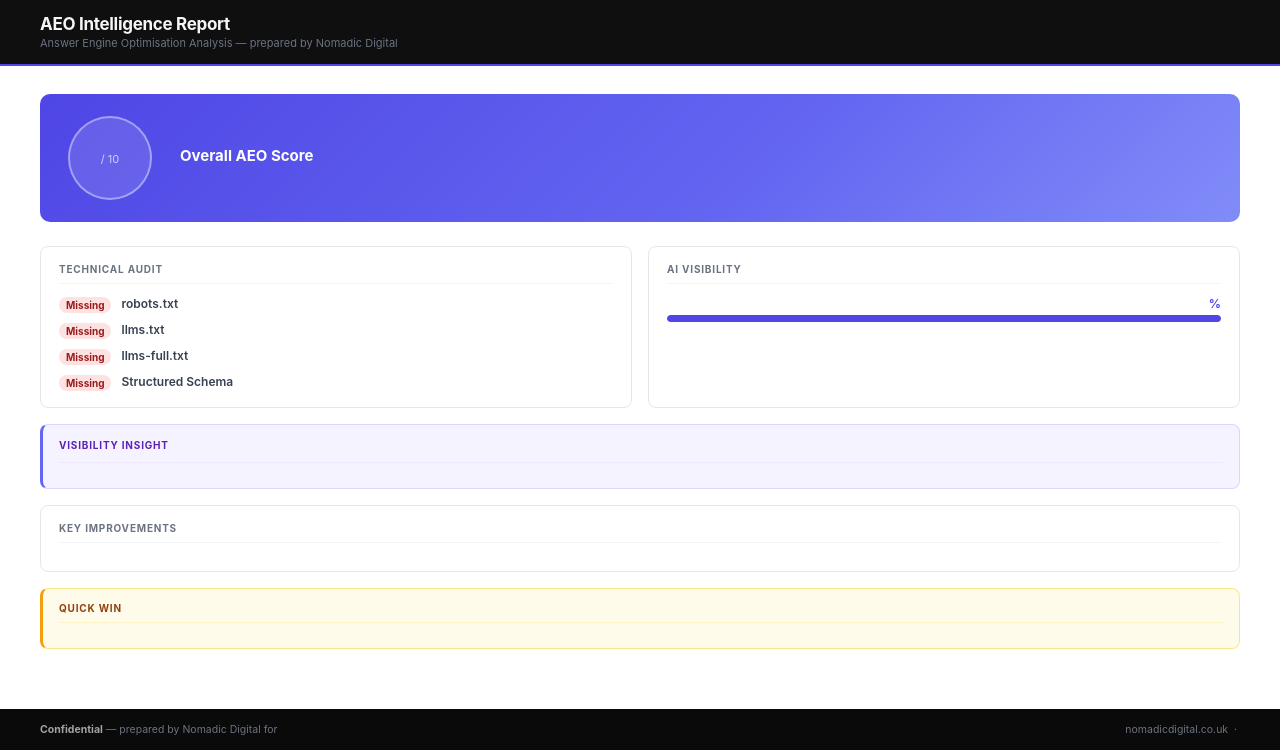
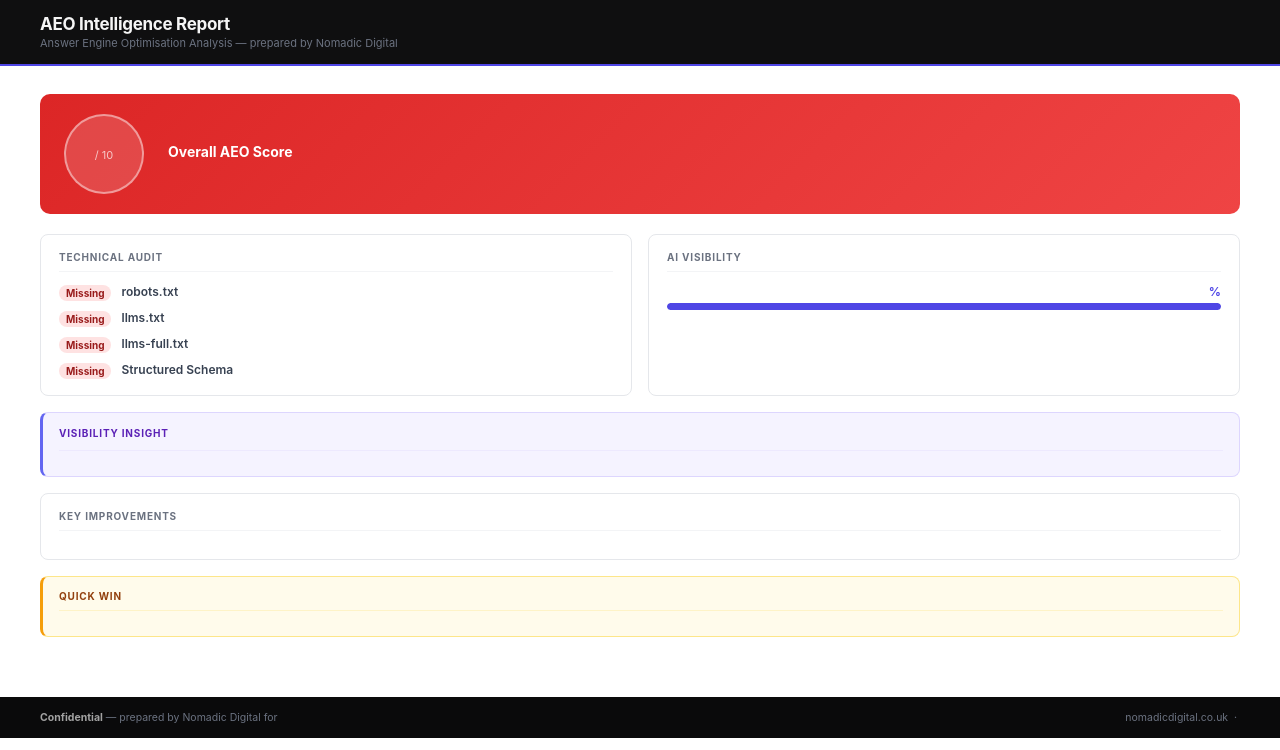
Before and after one commit to NomadicDigital/aeo-intelligence-agent, a Python web app: template src/aeo_agent/templates/report.html in a window 1280 px wide. Shown: the part 104-854 px from the top of the page. Run offline with Jinja, Linux system fonts and the light colour scheme; the template is opened without the code that fills it, so the values that code supplies are empty.

Commit message:
fix: improve report PDF design and layout
- Add break-inside: avoid to all cards and score band to prevent
  awkward page breaks mid-content
- Add white-space: nowrap to footer date to stop it wrapping
- Score band colour now reflects score: red (0-3), amber (4-6), green (7-10)
- Tighten score band padding and font sizes for better density

```diff
--- a/src/aeo_agent/templates/report.html
+++ b/src/aeo_agent/templates/report.html
@@ -57,21 +57,24 @@
 
     /* ── Score band ── */
     .score-band {
-      background: linear-gradient(135deg, #4f46e5 0%, #6366f1 60%, #818cf8 100%);
       border-radius: 10px;
-      padding: 22px 28px;
+      padding: 20px 24px;
       display: flex;
       align-items: center;
-      gap: 28px;
-      margin-bottom: 24px;
+      gap: 24px;
+      margin-bottom: 20px;
       color: #fff;
+      break-inside: avoid;
     }
+    .score-band-low  { background: linear-gradient(135deg, #dc2626 0%, #ef4444 100%); }
+    .score-band-mid  { background: linear-gradient(135deg, #d97706 0%, #f59e0b 100%); }
+    .score-band-high { background: linear-gradient(135deg, #059669 0%, #10b981 100%); }
     .score-circle {
-      width: 84px;
-      height: 84px;
+      width: 80px;
+      height: 80px;
       border-radius: 50%;
-      background: rgba(255,255,255,0.12);
-      border: 2px solid rgba(255,255,255,0.4);
+      background: rgba(255,255,255,0.15);
+      border: 2px solid rgba(255,255,255,0.45);
       display: flex;
       flex-direction: column;
       align-items: center;
@@ -80,8 +83,8 @@
     }
     .score-number { font-size: 30px; font-weight: 700; line-height: 1; }
     .score-denom  { font-size: 11px; opacity: 0.7; margin-top: 2px; }
-    .score-text h2 { font-size: 15px; font-weight: 700; margin-bottom: 6px; }
-    .score-text p  { font-size: 12px; opacity: 0.92; line-height: 1.55; max-width: 540px; }
+    .score-text h2 { font-size: 14px; font-weight: 700; margin-bottom: 5px; }
+    .score-text p  { font-size: 11.5px; opacity: 0.93; line-height: 1.5; max-width: 540px; }
 
     /* ── Two-column grid ── */
     .grid {
@@ -89,6 +92,7 @@
       grid-template-columns: 1fr 1fr;
       gap: 16px;
       margin-bottom: 16px;
+      break-inside: avoid;
     }
 
     /* ── Cards ── */
@@ -96,6 +100,7 @@
       border: 1px solid #e5e7eb;
       border-radius: 8px;
       padding: 16px 18px;
+      break-inside: avoid;
     }
     .card-title {
       font-size: 10px;
@@ -162,11 +167,12 @@
       font-size: 12px;
       color: #374151;
       line-height: 1.55;
+      break-inside: avoid;
     }
     .insight-card .card-title { color: #5b21b6; border-bottom-color: #ede9fe; }
 
     /* ── Key improvements ── */
-    .improvements-card { margin-bottom: 16px; }
+    .improvements-card { margin-bottom: 16px; break-inside: avoid; }
     .improvement-item {
       display: flex;
       gap: 12px;
@@ -200,6 +206,7 @@
       border-radius: 8px;
       padding: 13px 16px;
       margin-bottom: 28px;
+      break-inside: avoid;
     }
     .quick-win-card .card-title { color: #92400e; border-bottom-color: #fef3c7; }
     .quick-win-card p { font-size: 12px; line-height: 1.55; color: #374151; }
@@ -221,6 +228,7 @@
     .footer-right {
       font-size: 10.5px;
       color: #6b7280;
+      white-space: nowrap;
     }
   </style>
 </head>
@@ -248,7 +256,7 @@
   <div class="body">
 
     <!-- Score + Summary -->
-    <div class="score-band">
+    <div class="score-band {% if overall_score >= 7 %}score-band-high{% elif overall_score >= 4 %}score-band-mid{% else %}score-band-low{% endif %}">
       <div class="score-circle">
         <span class="score-number">{{ overall_score }}</span>
         <span class="score-denom">/ 10</span>
```
